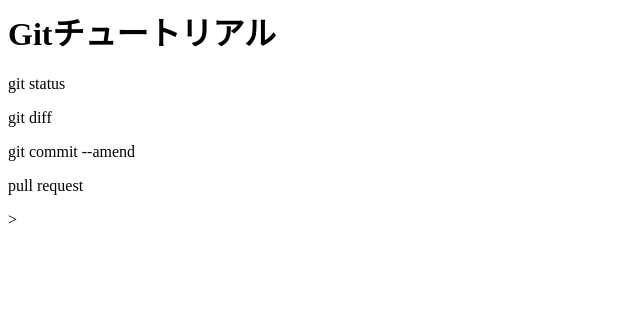
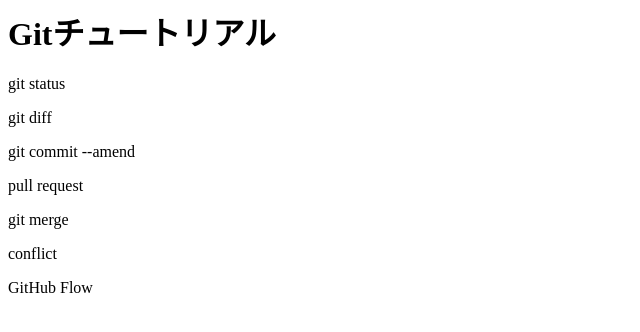
Before and after one commit to mizo-jin-sun/git_tutorial, a plain HTML site: page index.html in a window 1280 px wide. Shown: the whole page, without its empty margins (0-640 px from the left). Drawn offline with Linux system fonts and the light colour scheme.

Commit message:
GitHub Flowを追記

```diff
--- a/index.html
+++ b/index.html
@@ -2,4 +2,7 @@
 <p>git status</p>
 <p>git diff</p>
 <p>git commit --amend</p>
-<p>pull request</p>>
+<p>pull request</p>
+<p>git merge</p>
+<p>conflict</p>
+<p>GitHub Flow</p>
```
